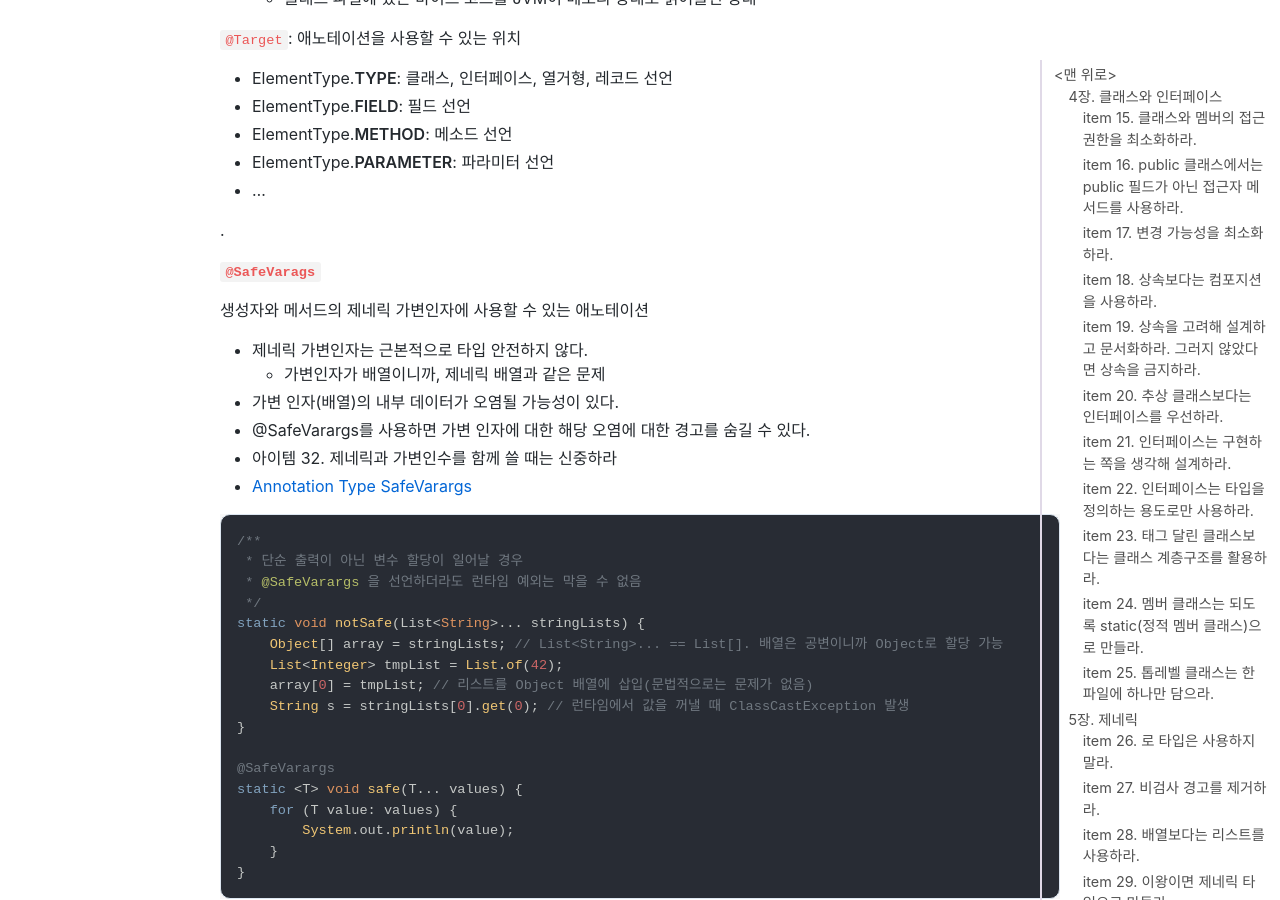
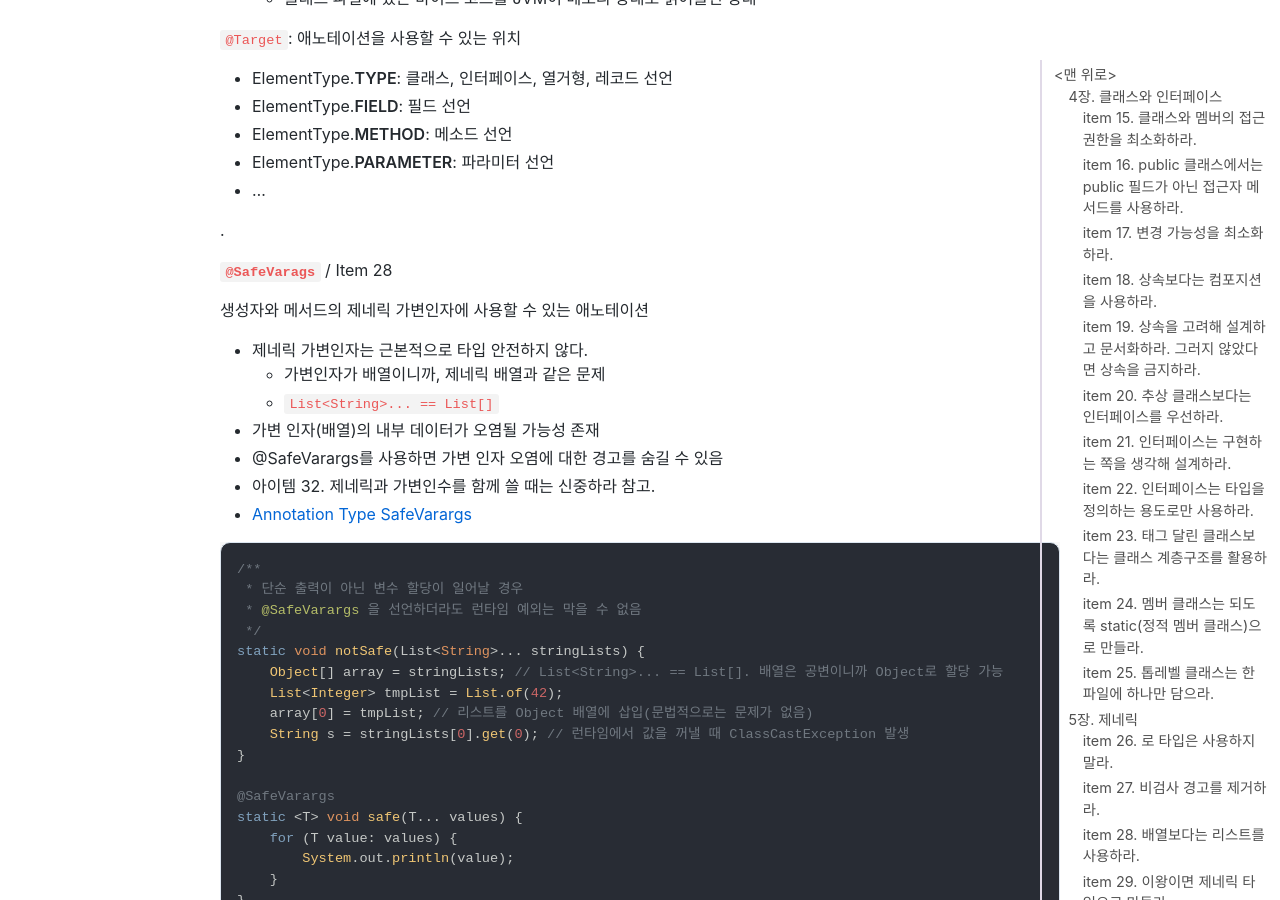
Before and after one commit to jihunparkme/jihunparkme.github.io, a Jekyll site: the page built from _posts/2023-04-22-Effective-Java-Class-Interface-Generics.md, in a window 1280 px wide and 900 px high, scrolled down 34732 px. Built offline with Jekyll 4.4.1, drawn with Linux system fonts in a browser that asks for light colours; nearby versions of some CDN libraries; comment, search, counter and statistics services are not loaded.

Commit message:
[Effective Java] item 28. 배열보다는 리스트를 사용하라.
- @SafeVarags

````diff
--- a/_posts/2023-04-22-Effective-Java-Class-Interface-Generics.md
+++ b/_posts/2023-04-22-Effective-Java-Class-Interface-Generics.md
@@ -1501,15 +1501,16 @@ public class MySet<E> extends AbstractSet<E> {
 
 .
 
-**`@SafeVarags`**
+**`@SafeVarags`** / Item 28
 
 생성자와 메서드의 제네릭 가변인자에 사용할 수 있는 애노테이션
 
 - 제네릭 가변인자는 근본적으로 타입 안전하지 않다.
   - 가변인자가 배열이니까, 제네릭 배열과 같은 문제
-- 가변 인자(배열)의 내부 데이터가 오염될 가능성이 있다.
-- @SafeVarargs를 사용하면 가변 인자에 대한 해당 오염에 대한 경고를 숨길 수 있다.
-- 아이템 32. 제네릭과 가변인수를 함께 쓸 때는 신중하라
+  - `List<String>... == List[]`
+- 가변 인자(배열)의 내부 데이터가 오염될 가능성 존재
+- @SafeVarargs를 사용하면 가변 인자 오염에 대한 경고를 숨길 수 있음
+- 아이템 32. 제네릭과 가변인수를 함께 쓸 때는 신중하라 참고.
 - [Annotation Type SafeVarargs](https://docs.oracle.com/javase/7/docs/api/java/lang/SafeVarargs.html)
 
 ```java
````
